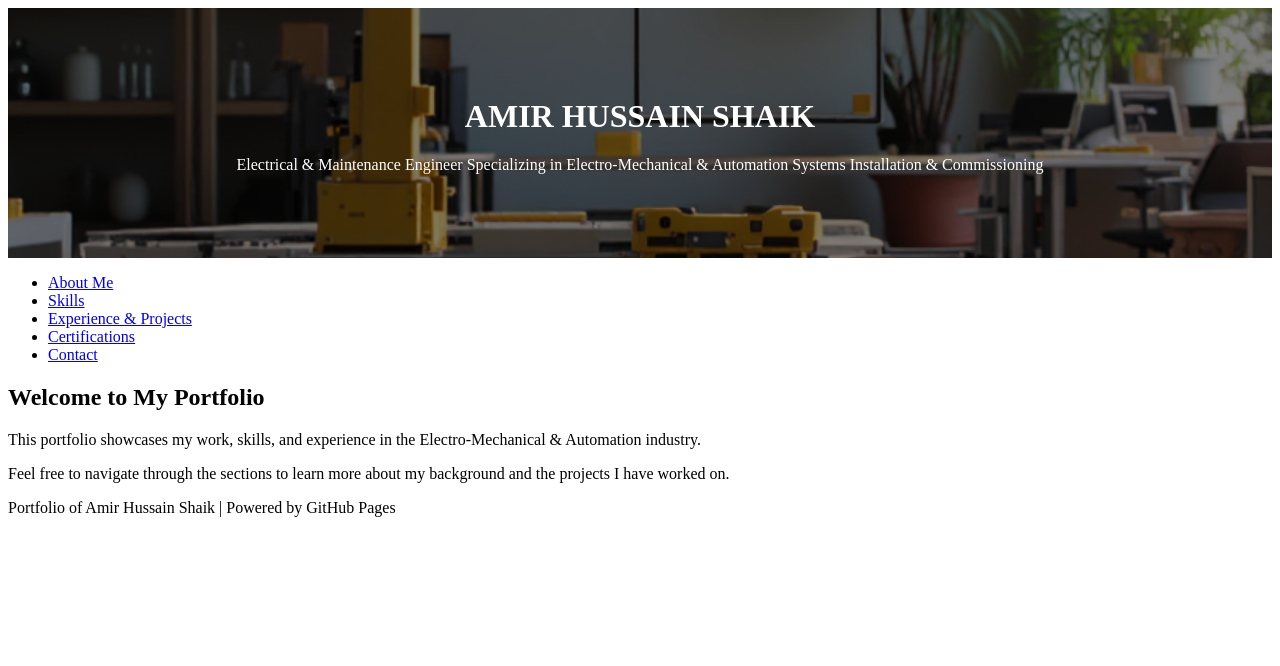
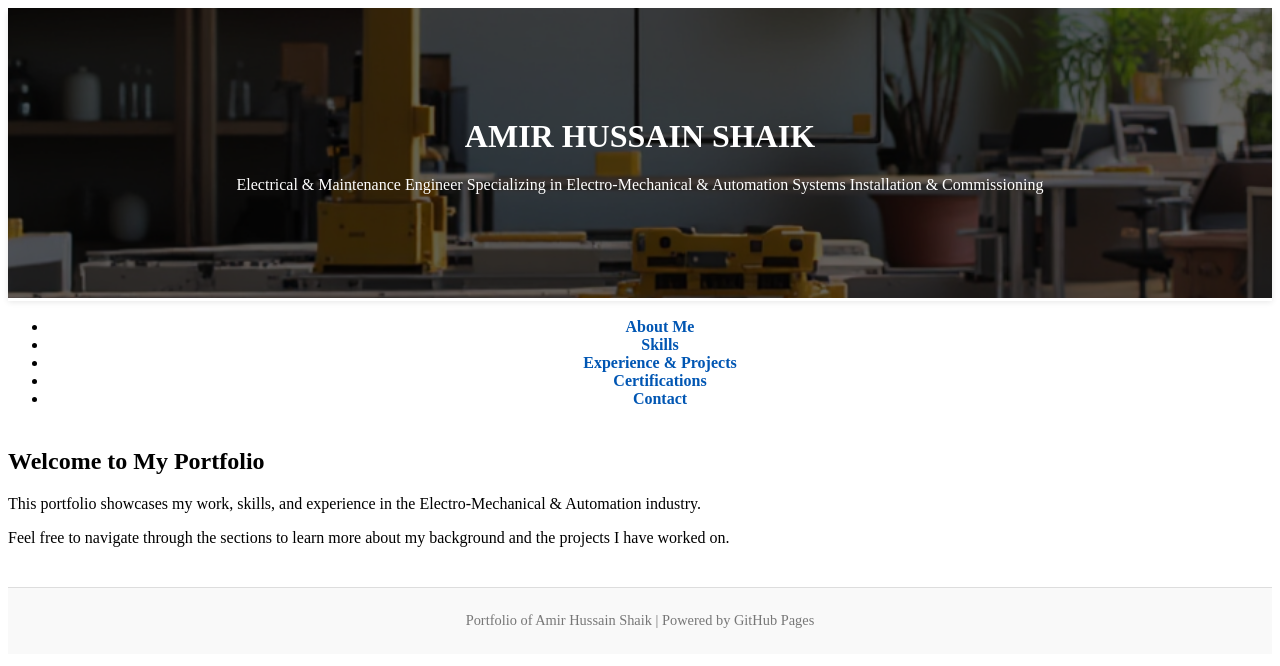
Before and after one commit to amirhussain462/amirprofile, a plain HTML site: page index.html in a window 1280 px wide. Drawn offline with Linux system fonts and the light colour scheme.

Commit message:
Update styles.css

```diff
--- a/styles.css
+++ b/styles.css
@@ -40,3 +40,80 @@
     max-width: 80%;
     line-height: 1.5;
 }
+/* Enhanced Header Styling */
+#header {
+    position: relative;
+    height: 250px; /* Adjust height if needed */
+    background-size: cover;
+    background-position: center;
+    color: white;
+    text-align: center;
+    display: flex;
+    align-items: center;
+    justify-content: center;
+    padding: 20px;
+    box-shadow: 0 4px 6px rgba(0, 0, 0, 0.1); /* Add a subtle shadow for depth */
+}
+
+.header-overlay {
+    position: absolute;
+    top: 0;
+    left: 0;
+    width: 100%;
+    height: 100%;
+    background: rgba(0, 0, 0, 0.6); /* Slightly darker for more contrast */
+    z-index: 1;
+    border-bottom: 3px solid #fff; /* Optional: Add a border at the bottom */
+}
+
+.header-content {
+    position: relative;
+    z-index: 2;
+}
+
+#header-title {
+    font-size: 2.8rem; /* Slightly larger for emphasis */
+    font-weight: bold;
+    text-transform: uppercase;
+    margin: 0;
+    text-shadow: 2px 2px 4px rgba(0, 0, 0, 0.5); /* Add subtle text shadow */
+}
+
+#header-tagline {
+    font-size: 1.1rem;
+    margin: 10px 0 0;
+    max-width: 80%;
+    line-height: 1.5;
+    text-shadow: 1px 1px 3px rgba(0, 0, 0, 0.4); /* Text shadow for better readability */
+}
+/* Navigation Links */
+nav a {
+    color: #0056b3; /* A subtle blue shade */
+    text-decoration: none;
+    font-weight: bold;
+    margin: 0 10px;
+}
+
+nav a:hover {
+    text-decoration: underline;
+    color: #00376b; /* Slightly darker shade on hover */
+}
+
+nav {
+    text-align: center; /* Center the navigation links */
+    margin-top: 20px; /* Add spacing above links */
+}
+/* Add margin between sections */
+section {
+    margin: 40px 0;
+}
+/* Footer Styling */
+footer {
+    text-align: center;
+    font-size: 0.9rem;
+    color: #777;
+    margin-top: 40px;
+    padding: 10px 0;
+    border-top: 1px solid #ddd;
+    background-color: #f9f9f9; /* Optional: Light background for contrast */
+}
```
